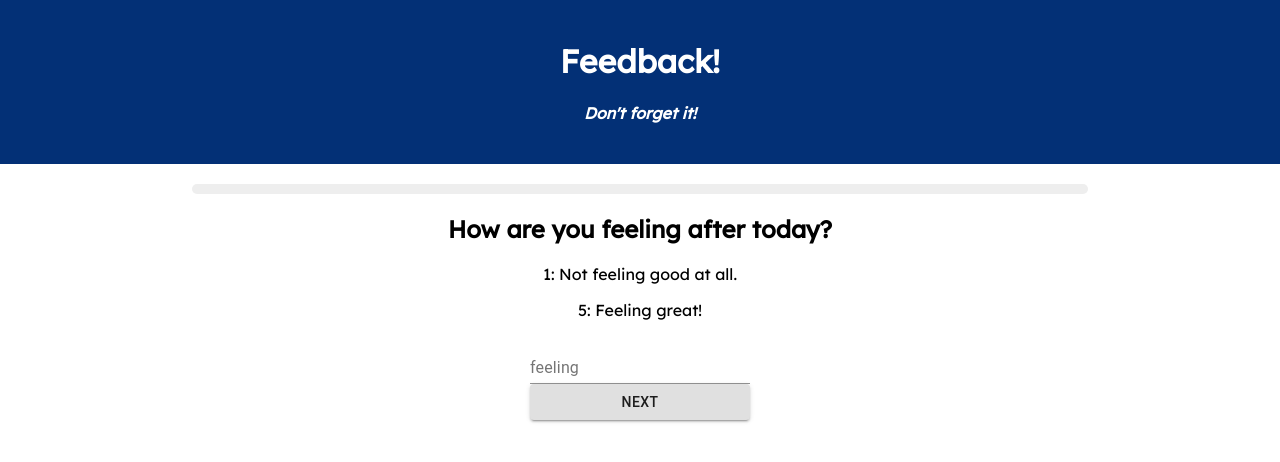
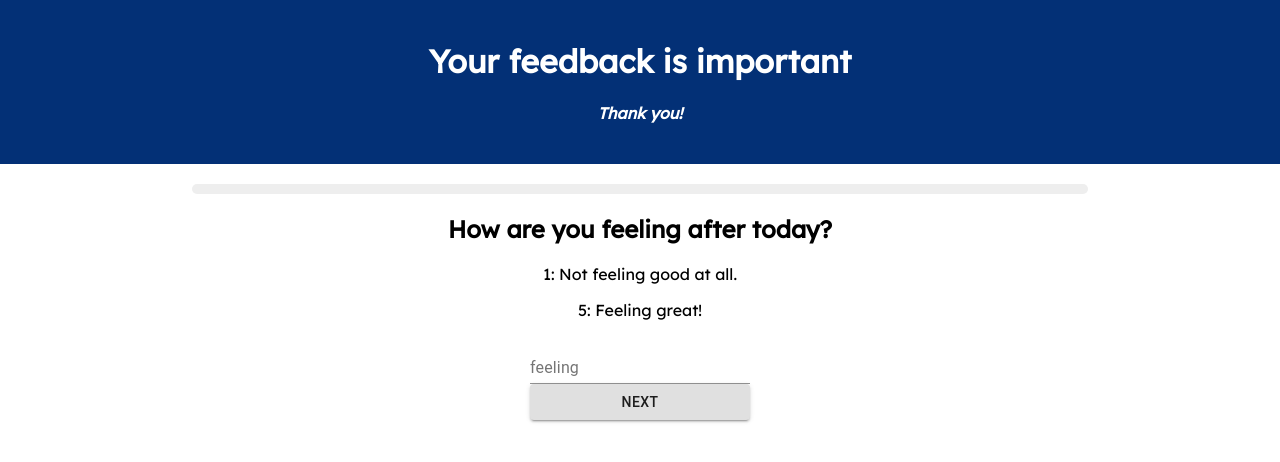
Before and after one commit to brandonwharton/Daily-Feedback-Form, a React (Create React App) app: page /supported in a window 1280 px wide. Shown: the top 462 px of the page. Built offline with nearby package versions, Linux system fonts and the light colour scheme.

Commit message:
Adjusted header

```diff
--- a/src/components/App/App.jsx
+++ b/src/components/App/App.jsx
@@ -17,8 +17,8 @@ function App() {
     <Router>
       <div className='App'>
         <header className='App-header'>
-          <h1 className='App-title'>Feedback!</h1>
-          <h4>Don't forget it!</h4>
+          <h1 className='App-title'>Your feedback is important</h1>
+          <h4>Thank you!</h4>
         </header>
         <main className="main-feedback-form">
         <Route path='/' exact>
```
